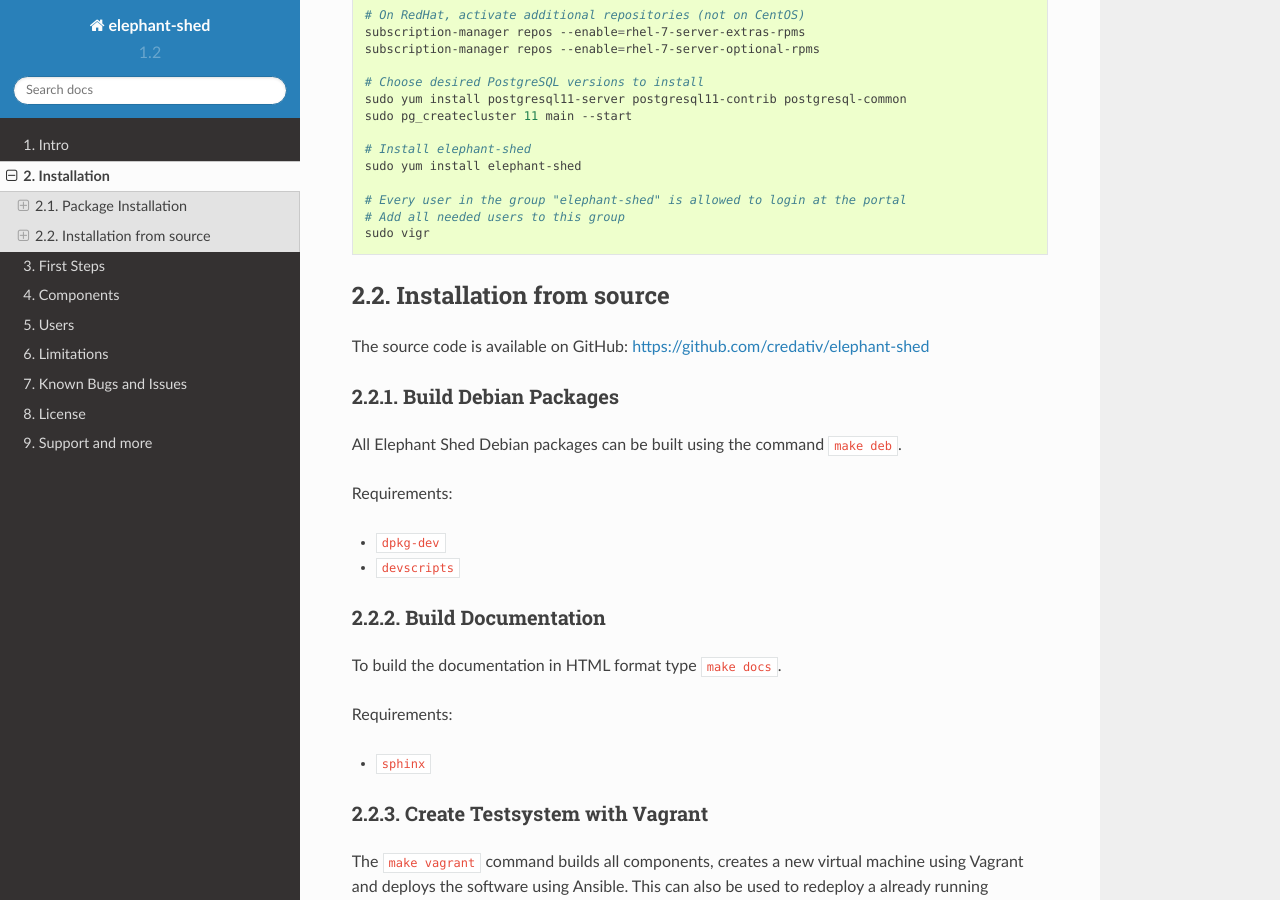
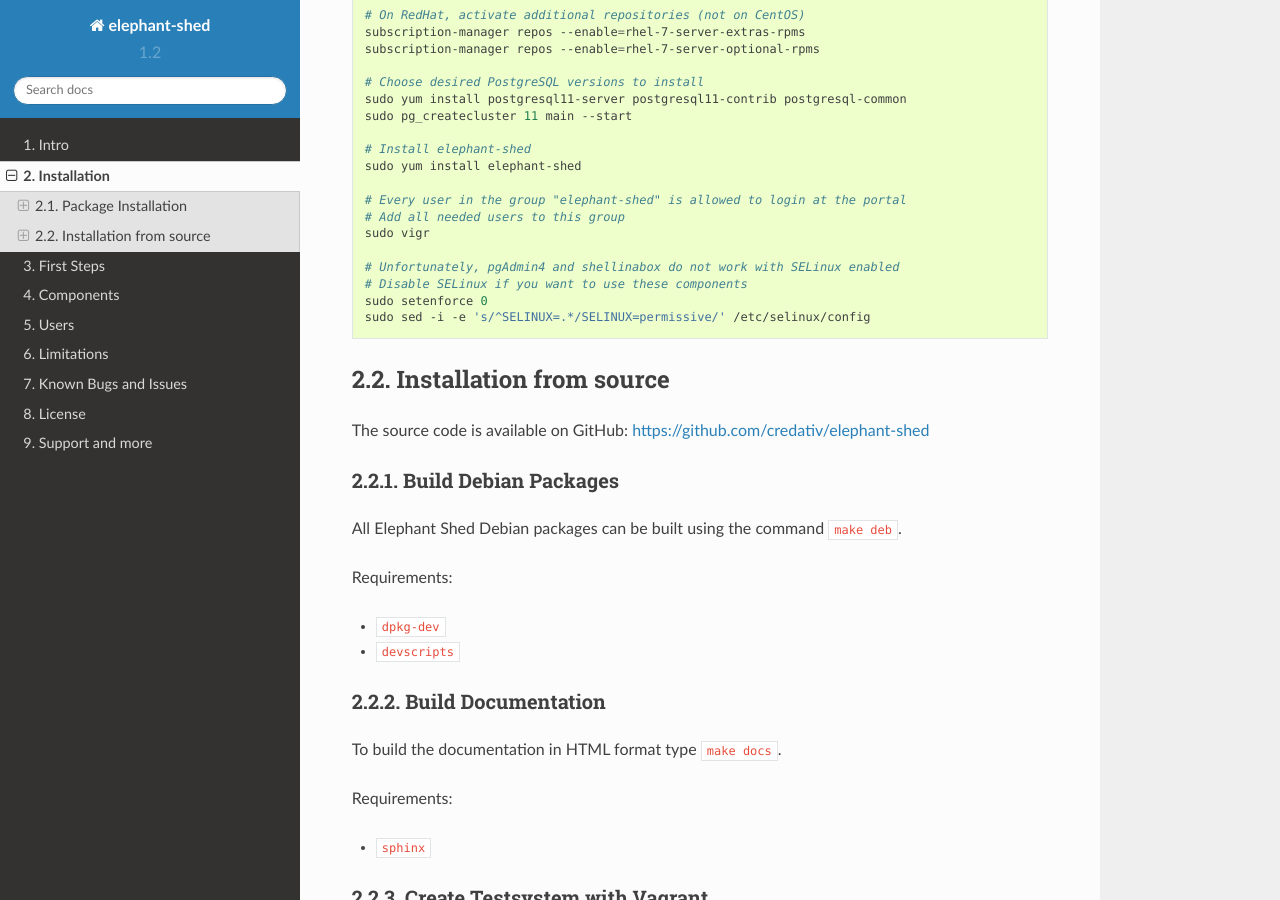
Before and after one commit to credativ/elephant-shed, a Sphinx documentation site: the page built from doc/chapter/installation.md, in a window 1280 px wide and 900 px high, scrolled down 1411 px. Built offline with Sphinx 7.4.7 and the Read the Docs theme 2.0.0, drawn with Linux system fonts in a browser that asks for light colours.

Commit message:
Disable SELinux on RedHat

````diff
--- a/doc/chapter/installation.md
+++ b/doc/chapter/installation.md
@@ -85,6 +85,11 @@ sudo yum install elephant-shed
 # Every user in the group "elephant-shed" is allowed to login at the portal
 # Add all needed users to this group
 sudo vigr
+
+# Unfortunately, pgAdmin4 and shellinabox do not work with SELinux enabled
+# Disable SELinux if you want to use these components
+sudo setenforce 0
+sudo sed -i -e 's/^SELINUX=.*/SELINUX=permissive/' /etc/selinux/config
 ```
 
 ## Installation from source
````
Also changed, not shown: doc/chapter/issues.md (+2 -2 lines).
